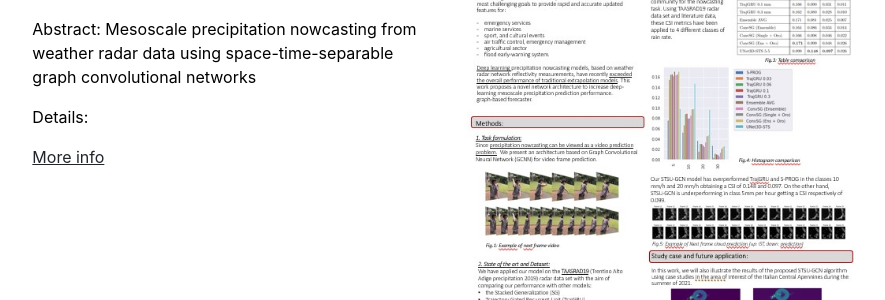
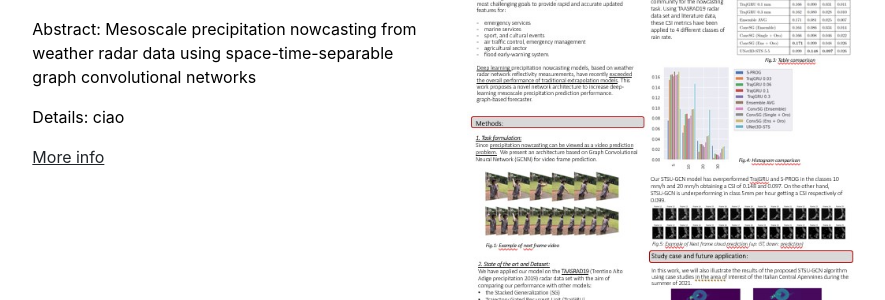
Before and after one commit to Daniele-Trappolini/Daniele-Trappolini.github.io, a Jekyll site: the page built from projects.md, in a window 1280 px wide. Shown: the part 1335-1635 px from the top of the page, without its empty margins (197-1082 px from the left). Built offline with Jekyll 4.4.1, drawn with Linux system fonts in a browser that asks for light colours.

Commit message:
March 6 11

```diff
--- a/_data/settings.yml
+++ b/_data/settings.yml
@@ -8,7 +8,7 @@ menu:
 projects:
 - {title: 'CDiffSD', name: 'CDiffSD', abstract: 'Cold Diffusion Model for Seismic Denoising', details: 'ciao',image: 'assets/img/CDiffSD_poster.jpg', url: 'CDiffSD'}
 - {title: 'Ground Motion prediction', name: 'Domain Adaptation on Ground Motion prediction', abstract: 'Domain Adaptation on Ground Motion prediction',details: 'ciao',image: 'assets/img/primary-investigator.jpg', url: 'primary-investigator'}
-- {title: 'Weather Nowcasting', name: 'Mesoscale precipitation nowcasting from weather radar data using space-time-separable graph convolutional networks', abstract: 'Mesoscale precipitation nowcasting from weather radar data using space-time-separable graph convolutional networks',Details: 'ciao',image: 'assets/img/Weather_Nowcasting_Poster.jpg', url: 'primary-investigator'}
+- {title: 'Weather Nowcasting', name: 'Mesoscale precipitation nowcasting from weather radar data using space-time-separable graph convolutional networks', abstract: 'Mesoscale precipitation nowcasting from weather radar data using space-time-separable graph convolutional networks', details: 'ciao', image: 'assets/img/Weather_Nowcasting_Poster.jpg', url: 'primary-investigator'}
 
 
 courses:
```
